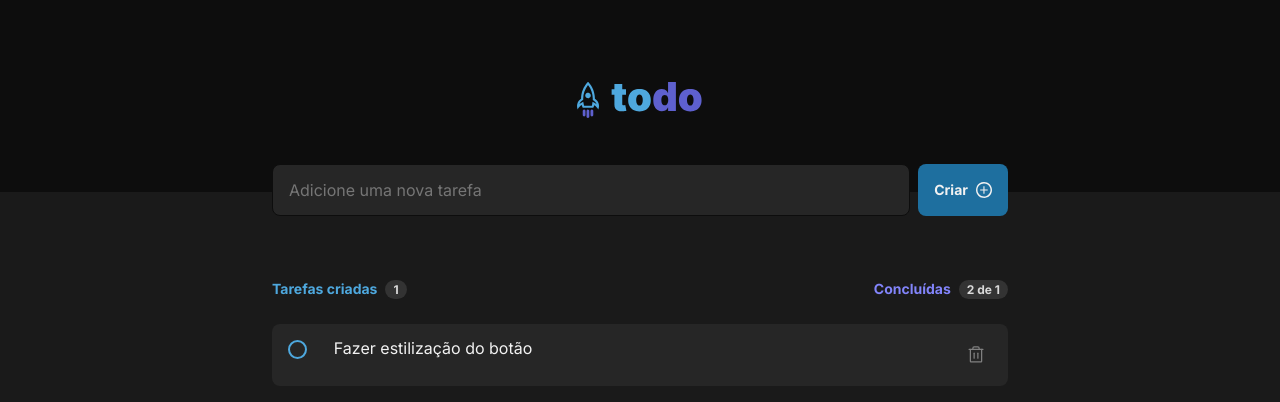
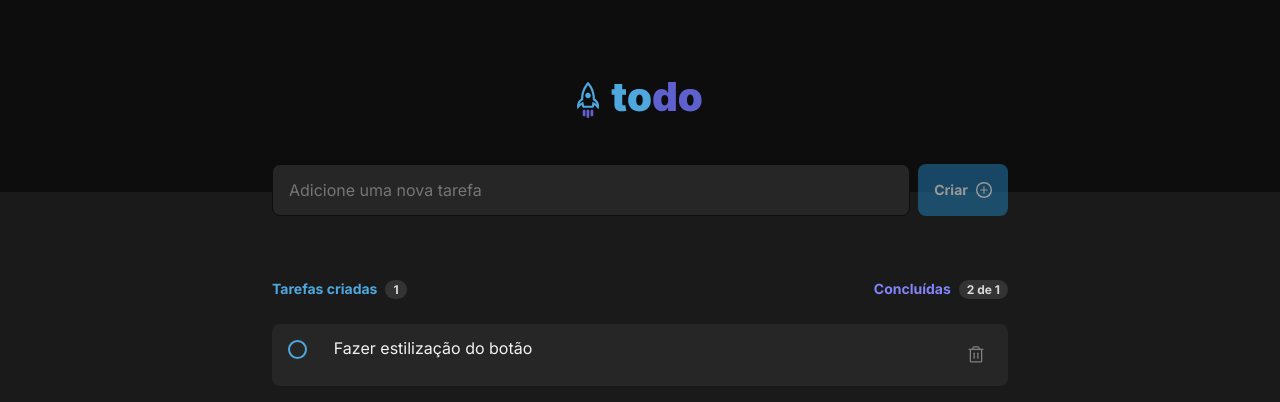
Before and after one commit to nikolasmarlon/to-do-list-jsx, a React (Vite) app: page / in a window 1280 px wide. Shown: the top 402 px of the page. Built offline with nearby package versions, Linux system fonts and the light colour scheme.

Commit message:
Validação formulário

```diff
--- a/src/componentes/Tarefas.jsx
+++ b/src/componentes/Tarefas.jsx
@@ -30,6 +30,8 @@ export function Tarefas(){
         console.log (`Deletar comentário ${tarefa}`)
     }
 
+    const casoNaoTenhaTexto = novoTexto.length <= 4
+
     return(
 
 
@@ -43,7 +45,7 @@ export function Tarefas(){
                         value={novoTexto}
                         onChange={lidarComNovoTexto}
                     />
-                    <button>Criar <img src={plusIcon} /></button>
+                    <button disabled={casoNaoTenhaTexto}>Criar <img src={plusIcon} /></button>
                 </form>
             </div>
 
--- a/src/componentes/Tarefas.module.css
+++ b/src/componentes/Tarefas.module.css
@@ -45,10 +45,13 @@
     transition: background-color 0.2s;
 }
 
-.divForm form button:hover {
+.divForm form button:not(:disabled):hover {
     background-color: var(--blue);
 }
-
+.divForm form button:disabled{
+    opacity: 0.6;
+    cursor: not-allowed;
+}
 
 
 .toDoList header{
```
